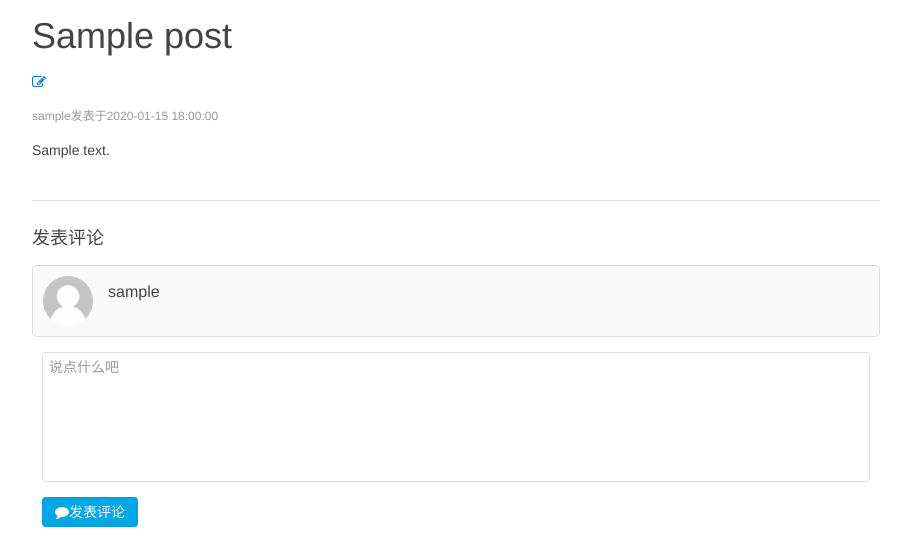
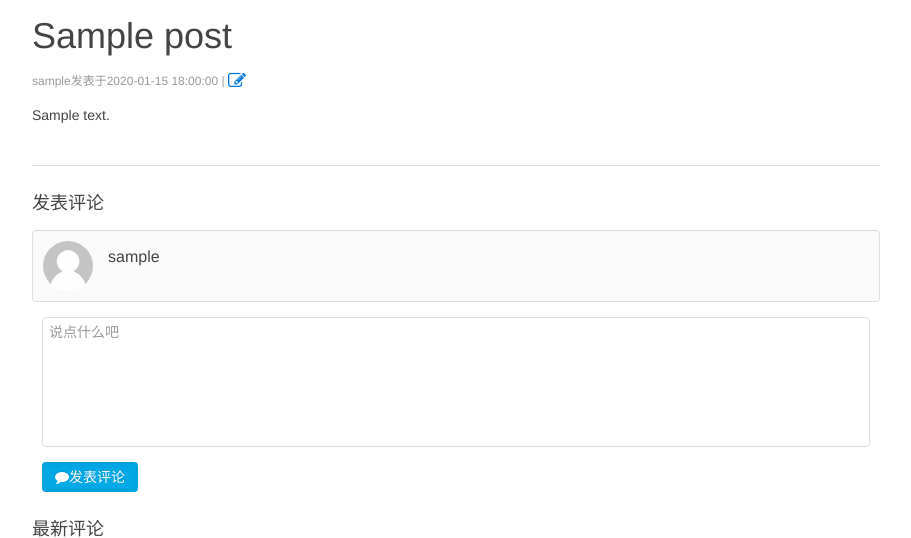
Before and after one commit to lincocc/django_blog, a Django app: page /blog/00000000000000000000000000000001/ in a window 1280 px wide. Shown: the part 42-580 px from the top of the page, without its empty margins (43-954 px from the left). Run offline with Django 3.2, Linux system fonts and the light colour scheme; a user stored in the database is signed in; tables that the repository leaves empty hold one stand-in row (values such as "Sample post").

Commit message:
move edit icon

```diff
--- a/blog/templates/blog/detail.html
+++ b/blog/templates/blog/detail.html
@@ -8,10 +8,13 @@
     <div class="uk-width-medium-3-4">
         <article class="uk-article">
             <h2 class="uk-article-title">{{ post.title }}</h2>
-            {% if user.is_authenticated %}
-                <a href="{% url 'blog:edit' post.id.hex %}"><i class="uk-icon-edit"></i> </a>
-            {% endif %}
-            <p class="uk-article-meta">{{ post.user.username }}发表于{{ post.pub_date|date:"Y-m-d H:i:s" }}</p>
+
+            <p class="uk-article-meta">
+                {{ post.user.username }}发表于{{ post.pub_date|date:"Y-m-d H:i:s" }}
+                {% if user.is_authenticated %}
+                    | <a href="{% url 'blog:edit' post.id.hex %}" class="uk-icon-small"><i class="uk-icon-edit"></i> </a>
+                {% endif %}
+            </p>
             <p>{{ post.content|safe }}</p>
         </article>
         <hr class="uk-article-divider"/>
```
